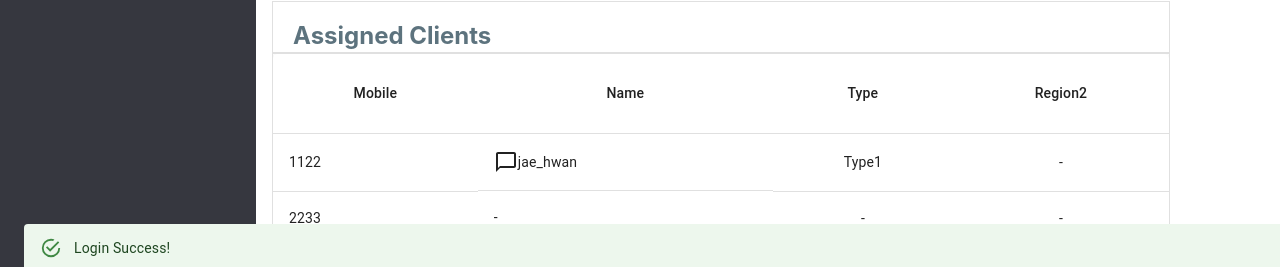
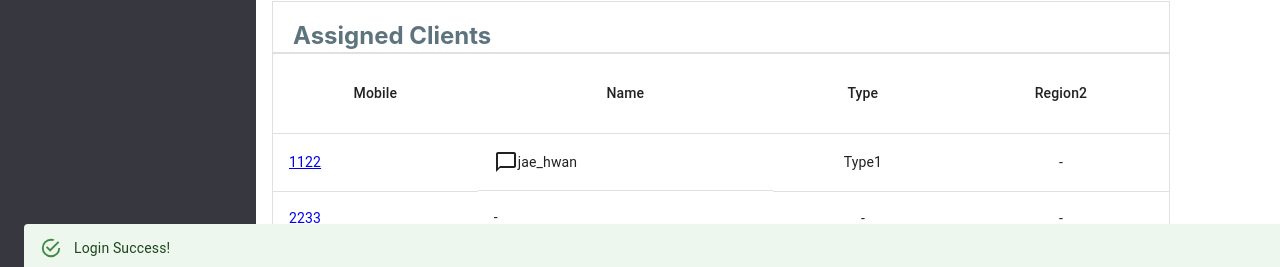
Before and after one commit to JayLiuZymber/muiCSsystem, a React (Create React App) app: page /login in a window 1280 px wide. Both pictures are taken after typing "Sample", "Sample123" into the empty fields and a click on the button "LOGIN". Shown: the part 504-771 px from the top of the page. Built offline with nearby package versions, Linux system fonts and the light colour scheme.

Commit message:
<> rename FakeData to AssignedClient + Client link in GridAssignedClients.jsx

```diff
--- a/src/components/home/GridAssignedClients.jsx
+++ b/src/components/home/GridAssignedClients.jsx
@@ -10,26 +10,43 @@ import TableHead from '@mui/material/TableHead';
 import TableRow from '@mui/material/TableRow';
 // icon
 import ChatBubbleIcon from '@mui/icons-material/ChatBubbleOutline';
+// router
+import { Link, useNavigate, useLocation } from "react-router-dom";
 
 import homeScss from "assets/scss/home.module.scss";
-import {FakeData} from "utils/fakeData";
+import { AssignedClient } from "utils/fakeData";
 
 const title = 'Assigned Clients';
 const heads = ['Mobile', 'Name', 'Type', 'Region2'];
 const rows = [
-    FakeData.createData('1122', [<ChatBubbleIcon key='jae_hwan' />, 'jae_hwan'],
+    AssignedClient.createData(
+        [<Link to='/client' >1122</Link>],
+        [<ChatBubbleIcon key='jae_hwan' />, 'jae_hwan'],
         'Type1', '-', '2023-05-04 15:25:36'),
-    FakeData.createData('2233', ['-'],
+    AssignedClient.createData(
+        [<Link to='/client' >2233</Link>],
+        ['-'],
         '-', '-', '2023-05-02 15:25:36'),
-    FakeData.createData('334455', [<ChatBubbleIcon key='Ace' />, 'Ace'],
+    AssignedClient.createData(
+        [<Link to='/client' >334455</Link>],
+        [<ChatBubbleIcon key='Ace' />, 'Ace'],
         '-', '-', '2023-04-21 15:25:36'),
-    FakeData.createData('456', [<ChatBubbleIcon key='Bill' />, 'Bill'],
+    AssignedClient.createData(
+        [<Link to='/client' >456</Link>],
+        [<ChatBubbleIcon key='Bill' />, 'Bill'],
         'Type1', '-', '2023-03-11 15:25:36'),
-    FakeData.createData('5566', [<ChatBubbleIcon key='Clark' />, 'Clark'],
+    AssignedClient.createData(
+        [<Link to='/client' >5566</Link>],
+        [<ChatBubbleIcon key='Clark' />, 'Clark'],
         'Type1', '-', '2023-03-10 15:25:36'),
 ];
 
 export default function AssignedClients() {
+    // router
+    const { state } = useLocation();
+    // console.log('state', state);
+    const navigate = useNavigate();
+
     return (
         <Stack spacing={0} sx={{
             display: 'flex',
--- a/src/components/home/GridNewAssignedClients.jsx
+++ b/src/components/home/GridNewAssignedClients.jsx
@@ -13,29 +13,29 @@ import TableRow from '@mui/material/TableRow';
 import { Link, useNavigate, useLocation } from "react-router-dom";
 
 import homeScss from "assets/scss/home.module.scss";
-import {FakeData} from "utils/fakeData";
+import { AssignedClient } from "utils/fakeData";
 
 const title = 'New Assigned Clients';
 const heads = ['Mobile', 'Name', 'Type', 'Region2', 'Created'];
 const rows = [
-    FakeData.createData(
+    AssignedClient.createData(
         [<Link to='/client' >12525353</Link>],
         ['-'],
         'Type1', '-', '2023-05-02 15:25:36'),
-    FakeData.createData(
+    AssignedClient.createData(
         [<Link to='/client' >25388</Link>],
         ['-'],
         '-', '-', '2023-05-01 15:25:36'),
-    FakeData.createData(
+    AssignedClient.createData(
         [<Link to='/client' >38758</Link>],
         ['-'],
         '-', '-', '2023-04-22 15:25:36'),
-    FakeData.createData(
+    AssignedClient.createData(
         [<Link to='/client' >4858</Link>],
         ['-'],
         'Type1', '-', '2023-03-12 15:25:36'),
-    FakeData.createData(
-        [<Link to='/client' >5859628'</Link>],
+    AssignedClient.createData(
+        [<Link to='/client' >5859628</Link>],
         ['-'],
         'Type1', '-', '2023-03-02 15:25:36'),
 ];
--- a/src/utils/fakeData.js
+++ b/src/utils/fakeData.js
@@ -1,5 +1,4 @@
-
-class FakeData {
+class AssignedClient {
     // Mobile Name Type Region2 Created
     static createData(mobile, name, type, region2, created) {
         return { mobile, name, type, region2, created };
@@ -23,8 +22,8 @@ class Status {
 class ClientRank {
     // # Post ID Mobile
     static createData(hashtag, postid, mobile) {
-    return { hashtag, postid, mobile };
-}
+        return { hashtag, postid, mobile };
+    }
 }
 
-export {FakeData,Client,Status,ClientRank}
+export { AssignedClient, Client, Status, ClientRank }
```
